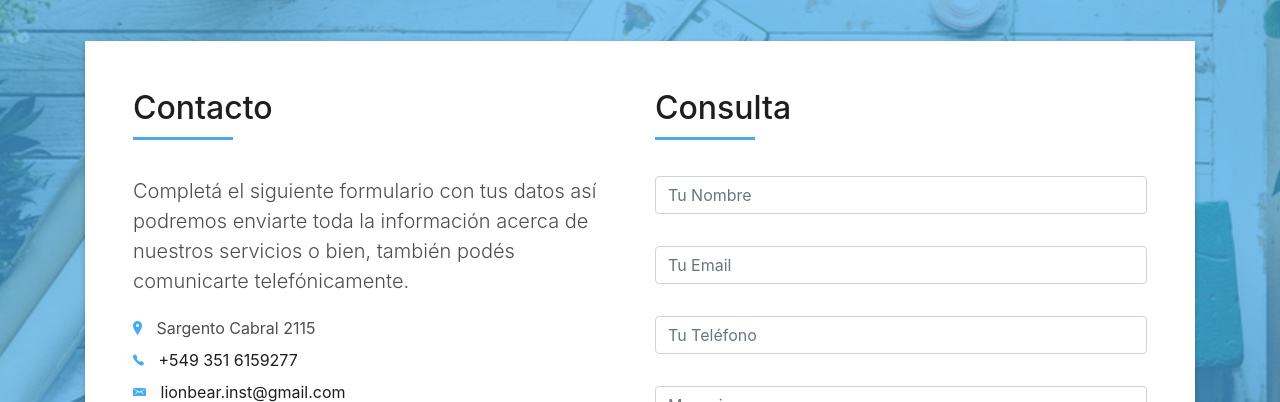
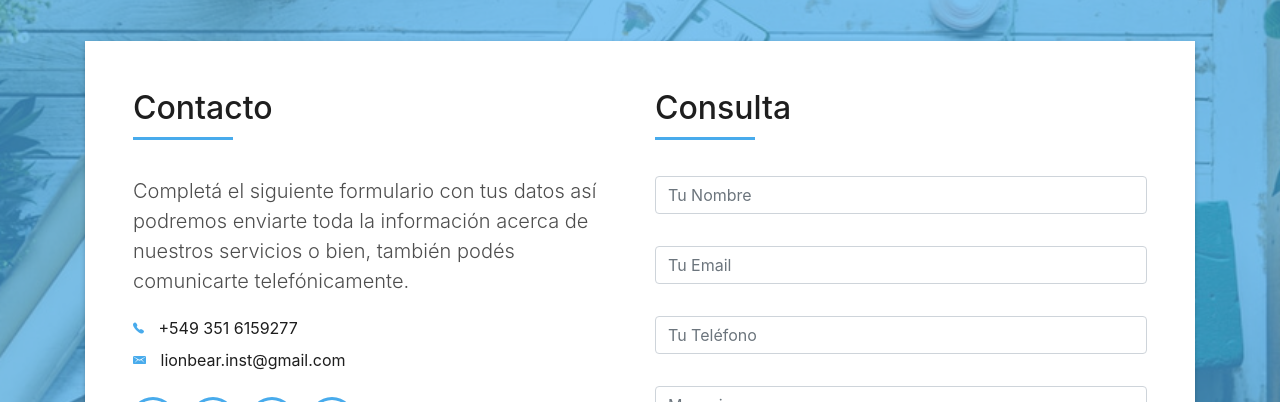
Before and after one commit to diegocabj10/lionbear, a plain HTML site: page index.html in a window 1280 px wide. Shown: the part 3187-3589 px from the top of the page. Drawn offline with Linux system fonts and the light colour scheme; files whose address does not match are found by name.

Commit message:
Modify address
Taking off address

```diff
--- a/index.html
+++ b/index.html
@@ -313,7 +313,6 @@
                       Completá el siguiente formulario con tus datos así podremos enviarte toda la información acerca de nuestros servicios o bien, también podés comunicarte telefónicamente.
                     </p>
                     <ul class="list-ico">
-                      <li><span class="ion-ios-location"></span> Sargento Cabral 2115</li>
                       <li><span class="ion-ios-telephone"></span>
                         <a href="tel:+5493516159277">+549 351 6159277</a>
                       </li>
```
